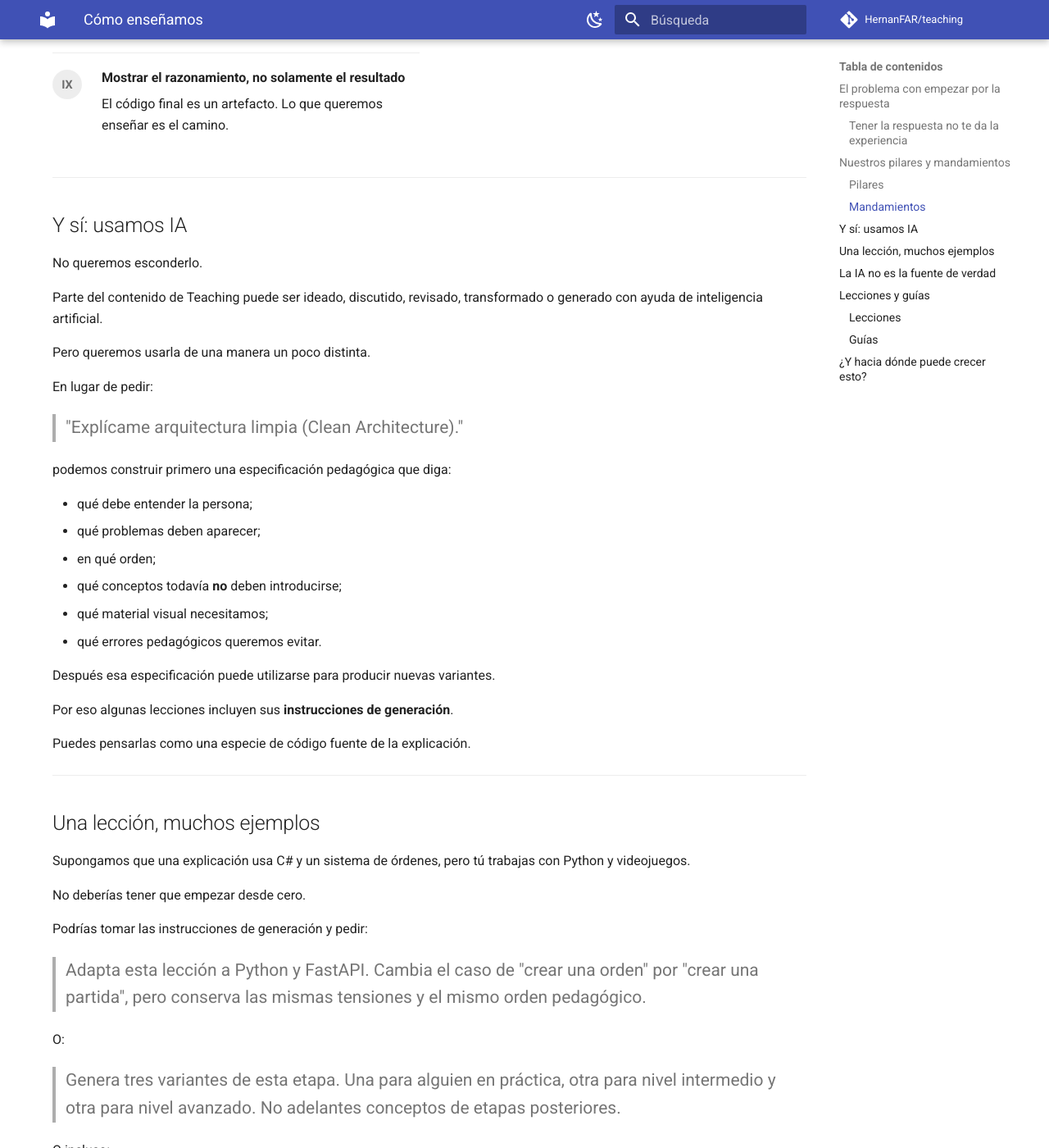
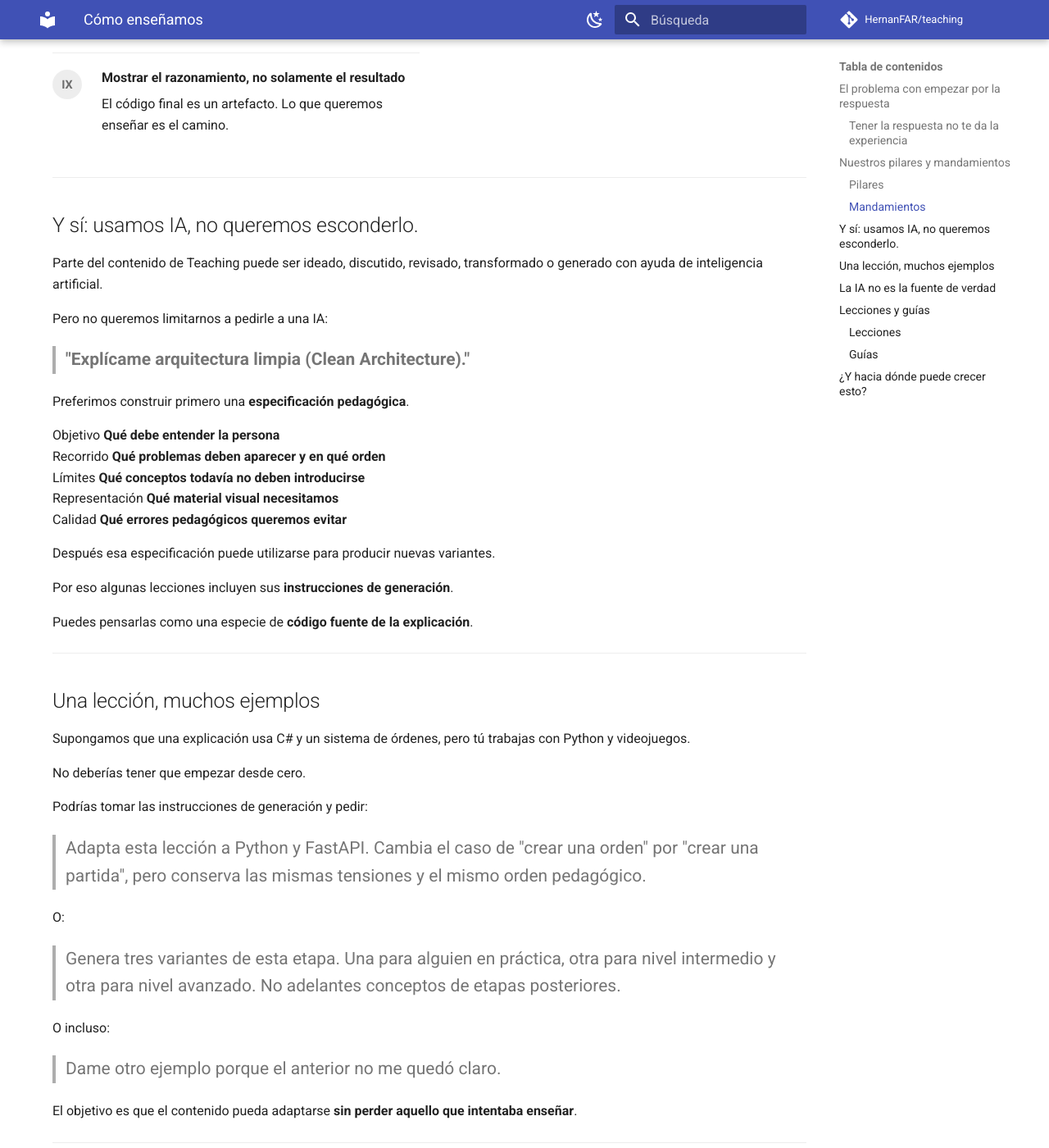
Before and after one commit to HernanFAR/teaching, an MkDocs documentation site: the page built from docs/about/how-we-teach.md, in a window 1280 px wide and 1400 px high, scrolled down 4593 px. Shown: the whole window at 82% size. Built offline with MkDocs 1.6.1 and Material for MkDocs 9.7.7, drawn with Linux system fonts in a browser that asks for light colours; comment, search, counter and statistics services are not loaded.

Commit message:
style: present pedagogical specification as an artifact

```diff
--- a/docs/about/how-we-teach.md
+++ b/docs/about/how-we-teach.md
@@ -326,32 +326,50 @@ Lo que queremos enseñar es el camino.
 </div>
 ---
 
-## Y sí: usamos IA
-
-No queremos esconderlo.
+## Y sí: usamos IA, no queremos esconderlo.
 
 Parte del contenido de Teaching puede ser ideado, discutido, revisado, transformado o generado con ayuda de inteligencia artificial.
 
-Pero queremos usarla de una manera un poco distinta.
+Pero no queremos limitarnos a pedirle a una IA:
 
-En lugar de pedir:
+> **"Explícame arquitectura limpia (Clean Architecture)."**
 
-> "Explícame arquitectura limpia (Clean Architecture)."
+Preferimos construir primero una **especificación pedagógica**.
 
-podemos construir primero una especificación pedagógica que diga:
+<div class="pedagogical-spec">
 
-- qué debe entender la persona;
-- qué problemas deben aparecer;
-- en qué orden;
-- qué conceptos todavía **no** deben introducirse;
-- qué material visual necesitamos;
-- qué errores pedagógicos queremos evitar.
+<div class="pedagogical-spec__item">
+<span class="pedagogical-spec__label">Objetivo</span>
+<strong>Qué debe entender la persona</strong>
+</div>
+
+<div class="pedagogical-spec__item">
+<span class="pedagogical-spec__label">Recorrido</span>
+<strong>Qué problemas deben aparecer y en qué orden</strong>
+</div>
+
+<div class="pedagogical-spec__item">
+<span class="pedagogical-spec__label">Límites</span>
+<strong>Qué conceptos todavía no deben introducirse</strong>
+</div>
+
+<div class="pedagogical-spec__item">
+<span class="pedagogical-spec__label">Representación</span>
+<strong>Qué material visual necesitamos</strong>
+</div>
+
+<div class="pedagogical-spec__item">
+<span class="pedagogical-spec__label">Calidad</span>
+<strong>Qué errores pedagógicos queremos evitar</strong>
+</div>
+
+</div>
 
 Después esa especificación puede utilizarse para producir nuevas variantes.
 
 Por eso algunas lecciones incluyen sus **instrucciones de generación**.
 
-Puedes pensarlas como una especie de código fuente de la explicación.
+Puedes pensarlas como una especie de **código fuente de la explicación**.
 
 ---
 
```
